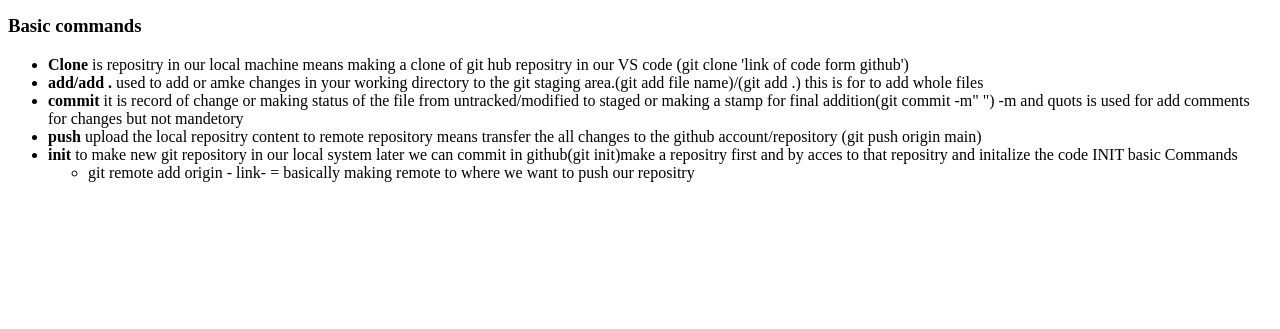
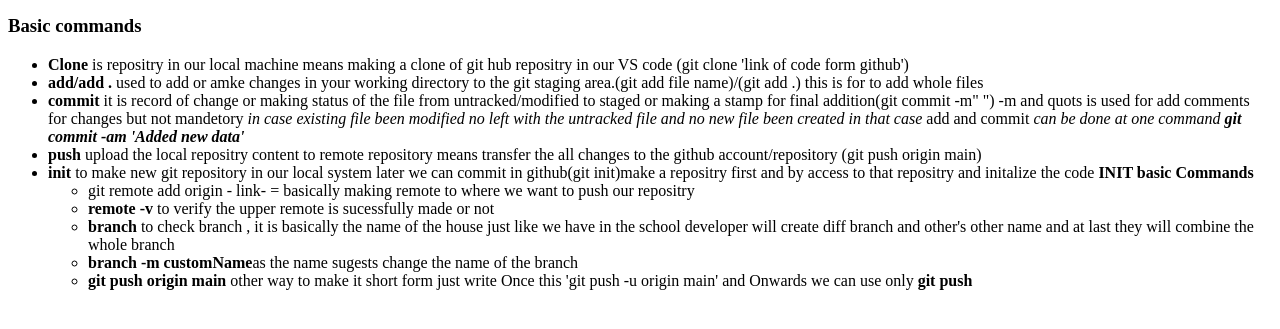
Before and after one commit to deepak-535/My-class, a plain HTML site: page index.html in a window 1280 px wide. Shown: the part 199-528 px from the top of the page. Drawn offline with Linux system fonts and the light colour scheme.

Commit message:
file added

```diff
--- a/index.html
+++ b/index.html
@@ -17,12 +17,17 @@
         <li><b>Clone</b> is repositry in our local machine means making a clone of git hub repositry in our VS code   (git clone 'link of code form github')</li>
         <li><b>add/add .</b> used to add or amke changes in your working directory to the git staging area.(git add file name)/(git add .) this is for to add whole files</li>
 
-        <li><b>commit</b> it is record of change or making status of the file from untracked/modified to staged  or making a stamp for final addition(git commit -m" ") -m and quots is used for add comments for changes but not mandetory </li>
+        <li><b>commit</b> it is record of change or making status of the file from untracked/modified to staged  or making a stamp for final addition(git commit -m" ") -m and quots is used for add comments for changes but not mandetory <i>in case existing file been modified no left with the untracked file and no new file been created in that case </i> add and commit <i>can be done at one command <b>git commit -am 'Added new data'</b></i></li>
 
         <li><b>push</b> upload the local repositry content to remote repository means transfer the all changes to the github account/repository (git push origin main)</li>
 
-        <li><b>init</b> to make new git repository in our local system later we can commit in github(git init)make a repositry first and by acces to that repositry and initalize the code  INIT basic Commands<ul>
+        <li><b>init</b> to make new git repository in our local system later we can commit in github(git init)make a repositry first and by access to that repositry and initalize the code  <b>INIT basic Commands</b><ul>
             <li>git remote add origin - link-  = basically making remote to where we want to push our repositry</li>
+            <li><b>remote -v</b> to verify the  upper remote is  sucessfully made or not</li>
+            <li><b>branch</b> to check branch , it is basically the name of the house just like we have in the school developer will create diff branch and other's other name and at last they will combine the whole branch</li>
+
+            <li><b>branch -m customName</b>as the name sugests change the name of the branch</li>
+            <li><b>git push origin main</b> other way to make it short form just write Once this 'git push -u origin main' and Onwards we can use only <b>git push</b></li>
         </ul></li>
 
 
```
